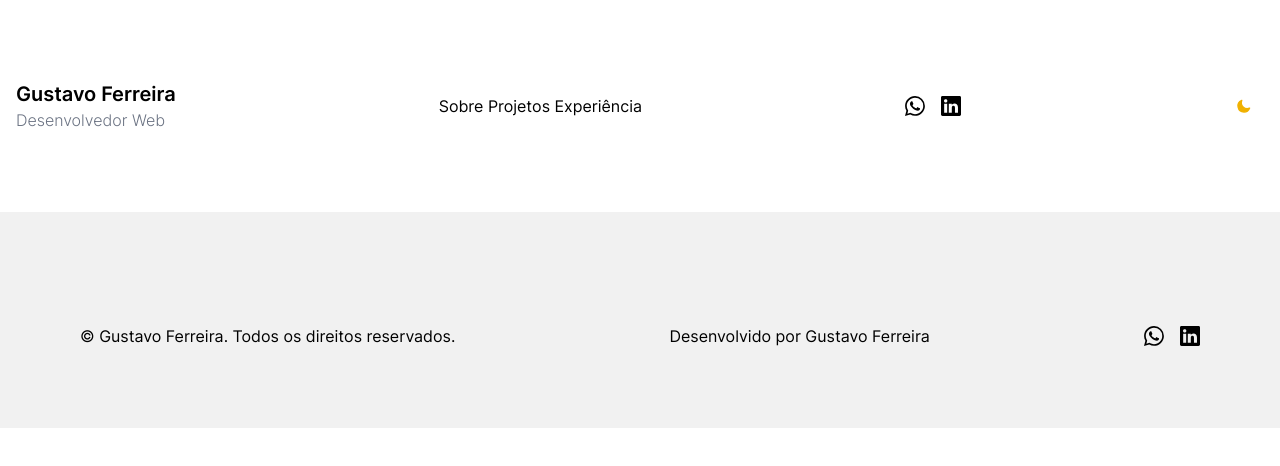
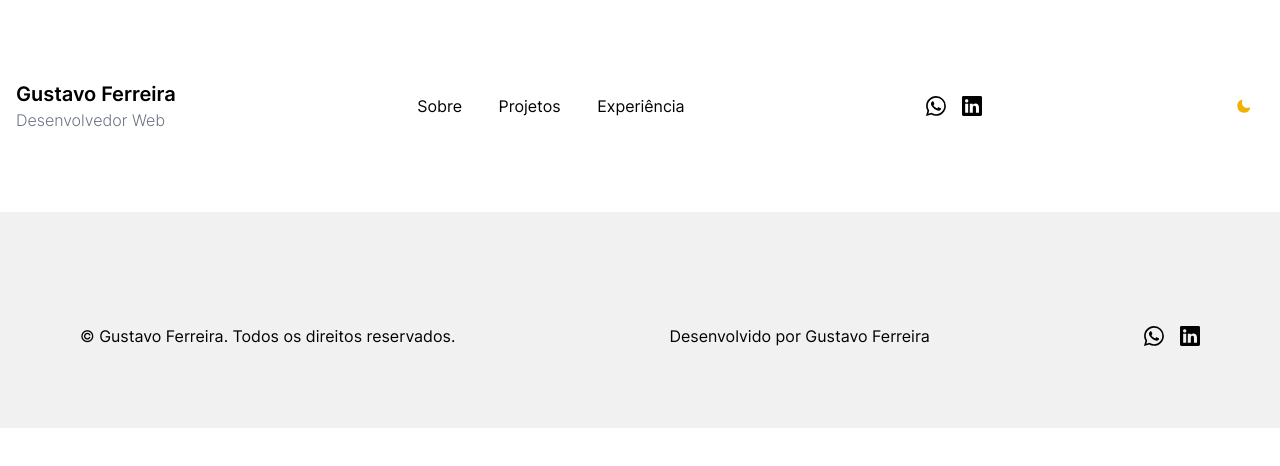
Before and after one commit to gustavoferreiradev/gustavoferreiradev-portfolio, a Next.js app: page /contato in a window 1280 px wide. Shown: the top 466 px of the page. Built offline with nearby package versions, Linux system fonts and the light colour scheme.

Commit message:
fix: ajuste de âncoras

```diff
--- a/components/Navbar.tsx
+++ b/components/Navbar.tsx
@@ -19,15 +19,14 @@ export default function Navbar() {
       <div className="flex md:flex-row justify-between items-center">
         <div className="flex flex-col">
           <Link href="/" target="_blank" rel="noreferrer">
-          <>
-
+            <span className="cursor-pointer">
               <h1 className="font-semibold text-xl dark:text-gray-100">
                 {userData.name}
               </h1>
-            <p className="text-base font-light text-gray-500 dark:text-gray-300">
+              <p className="text-base cursor-pointer font-light text-gray-500 dark:text-gray-300">
                 {userData.designation}
               </p>
-            </>
+            </span>
           </Link>
         </div>
 
@@ -39,9 +38,8 @@ export default function Navbar() {
                 ? 'text-gray-800 font-bold dark:text-gray-400'
                 : 'text-gray-600 dark:text-gray-300 font-normal'
             }`}
-            target="_blank"
-            rel="noreferrer">
-            <>
+          >
+            <span className="cursor-pointer">
               Sobre{' '}
               {router.asPath === '/sobre' && (
                 <svg
@@ -58,8 +56,9 @@ export default function Navbar() {
                   />
                 </svg>
               )}
-            </>
+            </span>
           </Link>
+
           <Link
             href="/projetos"
             className={`text-base ${
@@ -67,9 +66,8 @@ export default function Navbar() {
                 ? 'text-gray-800 font-bold dark:text-gray-400'
                 : 'text-gray-600 dark:text-gray-300 font-normal'
             }`}
-            target="_blank"
-            rel="noreferrer">
-            <>
+          >
+            <span className="cursor-pointer">
               Projetos{' '}
               {router.asPath === '/projetos' && (
                 <svg
@@ -86,8 +84,9 @@ export default function Navbar() {
                   />
                 </svg>
               )}
-            </>
+            </span>
           </Link>
+
           <Link
             href="/experiencia"
             className={`text-base ${
@@ -95,9 +94,8 @@ export default function Navbar() {
                 ? 'text-gray-800 font-bold dark:text-gray-400'
                 : 'text-gray-600 dark:text-gray-300 font-normal'
             }`}
-            target="_blank"
-            rel="noreferrer">
-            <>
+          >
+            <span className="cursor-pointer">
               Experiência{' '}
               {router.asPath === '/experiencia' && (
                 <svg
@@ -114,34 +112,8 @@ export default function Navbar() {
                   />
                 </svg>
               )}
-            </>
+            </span>
           </Link>
-          {/* <Link href="/contato">
-            <a
-              className={`text-base ${
-                router.asPath === '/contato'
-                  ? 'text-gray-800 font-bold dark:text-gray-400'
-                  : 'text-gray-600 dark:text-gray-300 font-normal'
-              }`}
-            >
-              Contato
-              {router.asPath === '/contato' && (
-                <svg
-                  xmlns="http://www.w3.org/2000/svg"
-                  width="16"
-                  height="16"
-                  fill="currentColor"
-                  className="bi bi-arrow-down inline-block h-3 w-3"
-                  viewBox="0 0 16 16"
-                >
-                  <path
-                    fillRule="evenodd"
-                    d="M8 1a.5.5 0 0 1 .5.5v11.793l3.146-3.147a.5.5 0 0 1 .708.708l-4 4a.5.5 0 0 1-.708 0l-4-4a.5.5 0 0 1 .708-.708L7.5 13.293V1.5A.5.5 0 0 1 8 1z"
-                  />
-                </svg>
-              )}
-            </a>
-          </Link> */}
         </nav>
         <div className="space-x-4 flex flex-row items-center">
           <a
@@ -215,30 +187,27 @@ export default function Navbar() {
       <nav className="space-x-8 block md:hidden mt-4">
         <Link
           href="/sobre"
-          className="text-base font-normal text-gray-600 dark:text-gray-300"
+          className="text-base cursor-pointer font-normal text-gray-600 dark:text-gray-300"
           target="_blank"
-          rel="noreferrer">
-
+          rel="noreferrer"
+        >
           Sobre
-
         </Link>
         <Link
           href="/projetos"
-          className="text-base font-normal text-gray-600 dark:text-gray-300"
+          className="text-base cursor-pointer font-normal text-gray-600 dark:text-gray-300"
           target="_blank"
-          rel="noreferrer">
-
+          rel="noreferrer"
+        >
           Projetos
-
         </Link>
         <Link
           href="/experiencia"
-          className="text-base font-normal text-gray-600 dark:text-gray-300"
+          className="text-base cursor-pointer  font-normal text-gray-600 dark:text-gray-300"
           target="_blank"
-          rel="noreferrer">
-
+          rel="noreferrer"
+        >
           Experiência
-
         </Link>
         {/* <Link href="/sobre">
           <a className="text-base font-normal text-gray-600 dark:text-gray-300">
```
Lines whose indentation alone changed are shown as unchanged.
